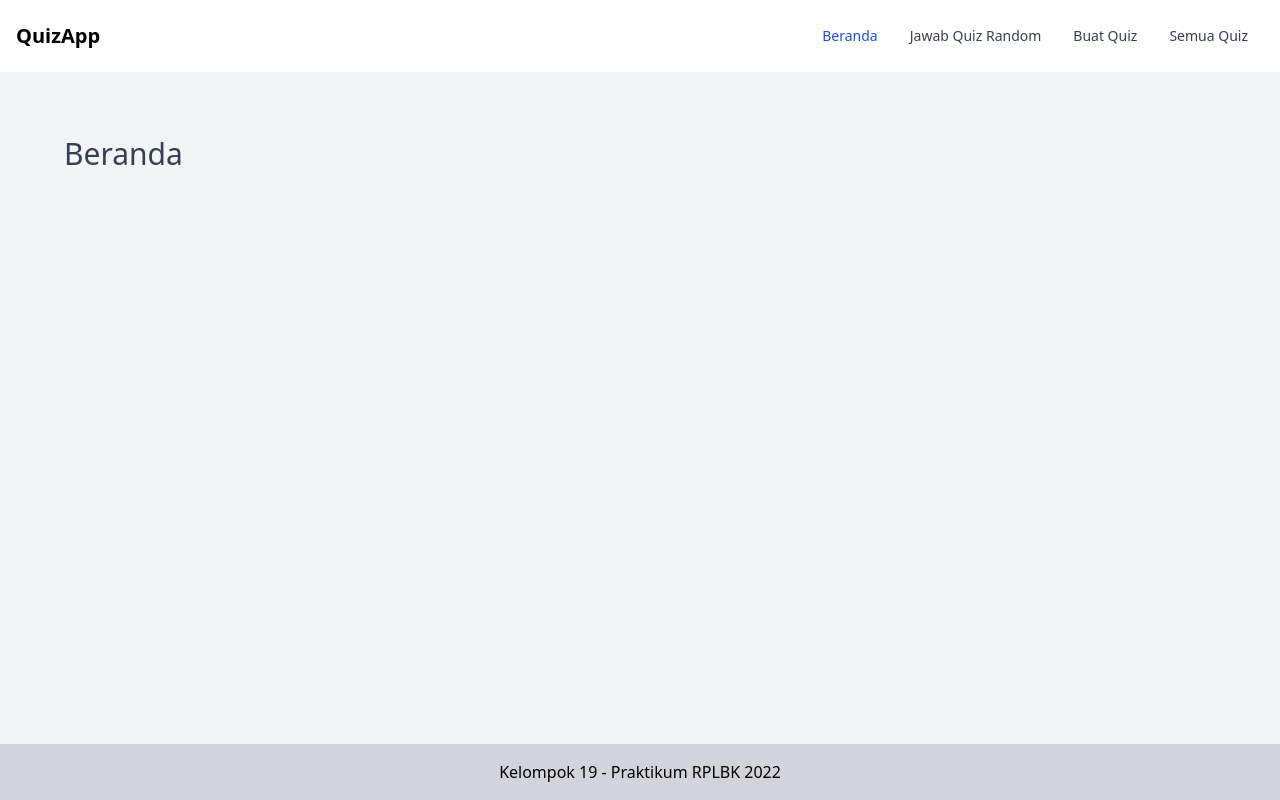
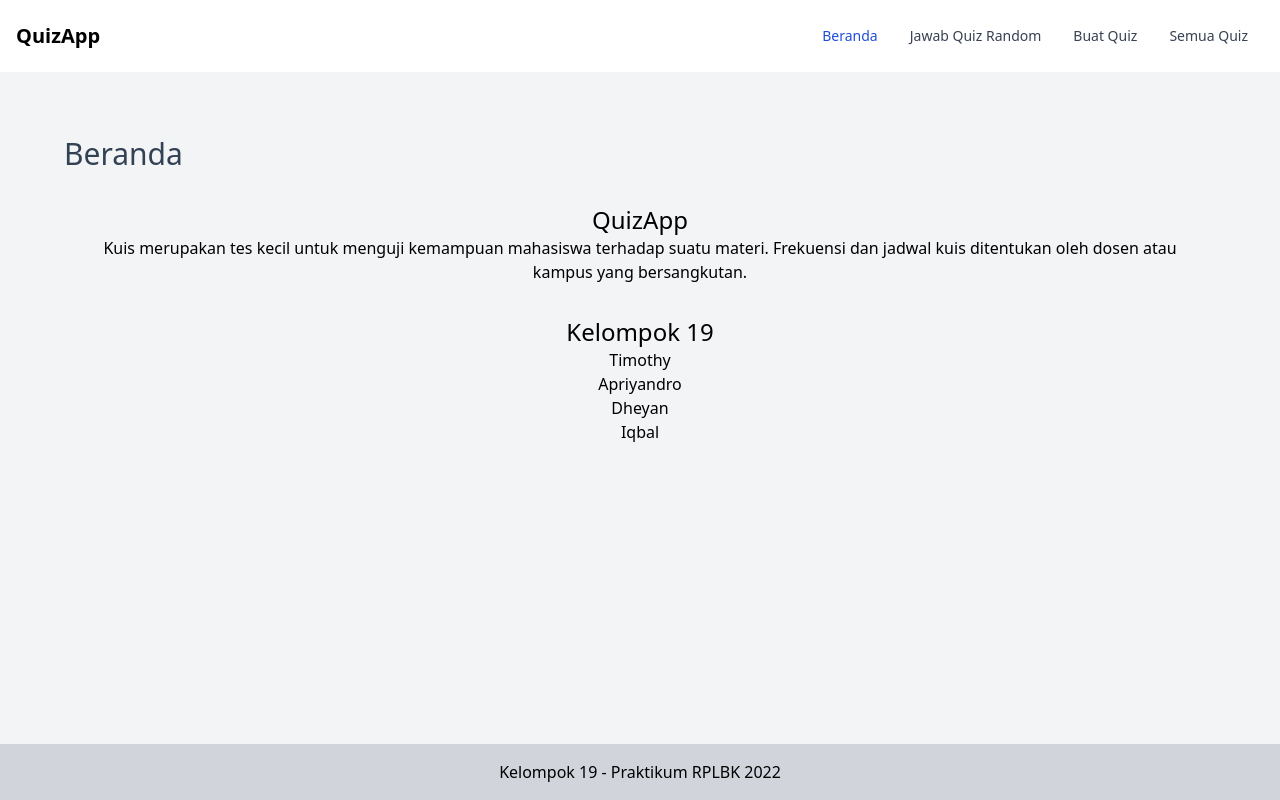
Before and after one commit to timothybagas/tugas-akhir-rplbk, a React (Create React App) app: page / in a window 1280 px wide. Built offline with nearby package versions, Linux system fonts and the light colour scheme.

Commit message:
add content in Beranda

```diff
--- a/src/pages/Home.js
+++ b/src/pages/Home.js
@@ -4,7 +4,31 @@ import Template from "../components/Template";
 export default function Home() {
     return (
         <Template title="Beranda">
-
+            <div class="text-center m-8">
+                <p class="text-2xl capitalize">
+                    QuizApp
+                </p>
+                <p class="text-l capitalize\">
+                   Kuis merupakan tes kecil untuk menguji kemampuan mahasiswa terhadap suatu materi. Frekuensi dan jadwal kuis ditentukan oleh dosen atau kampus yang bersangkutan.
+                </p>
+            </div>
+            <div class="text-center hover:uppercase">
+                <p class="text-2xl capitalize">
+                    Kelompok 19
+                </p>
+                <p class="text-l capitalize\">
+                    Timothy
+                </p>
+                <p class="text-l capitalize\">
+                    Apriyandro
+                </p>
+                <p class="text-l capitalize\">
+                    Dheyan
+                </p>
+                <p class="text-l capitalize\">
+                    Iqbal
+                </p>
+            </div>
         </Template>
     );
 }
```
Also changed, not shown: src/pages/CreateQuiz.js (line endings or trailing spaces).
